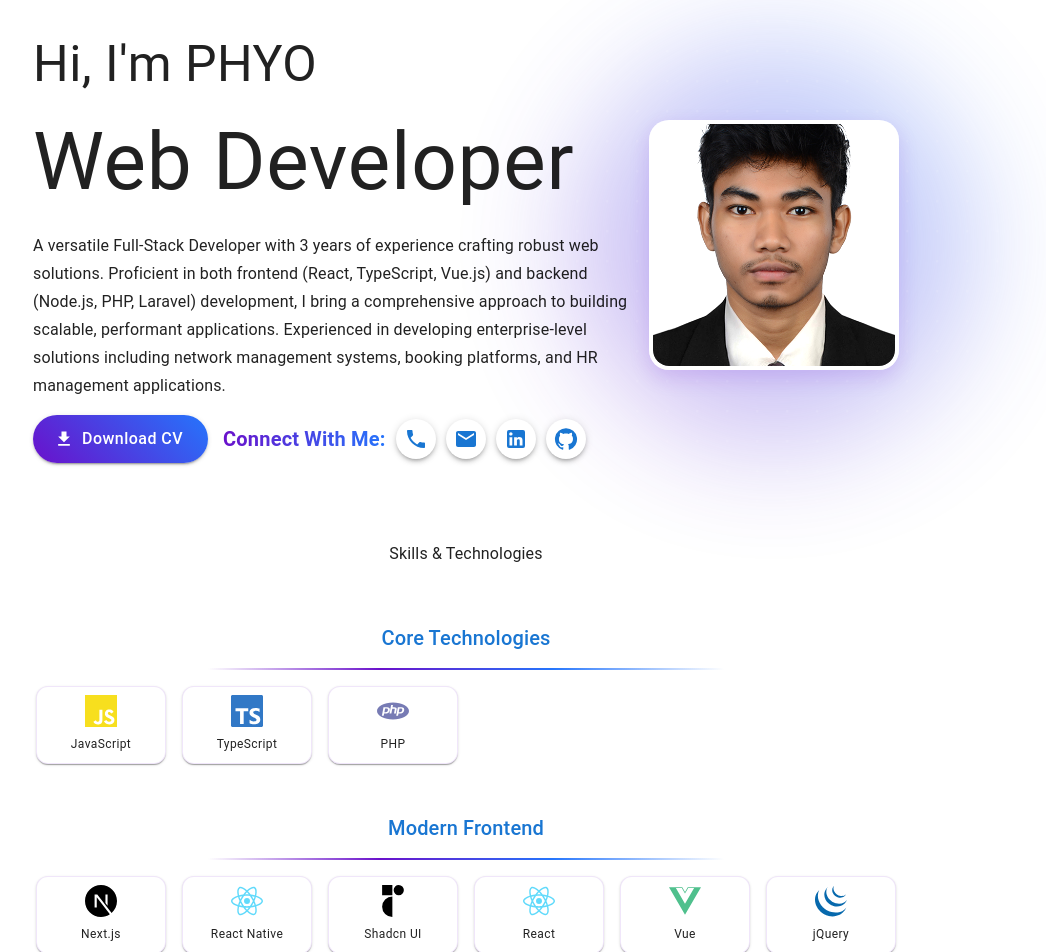
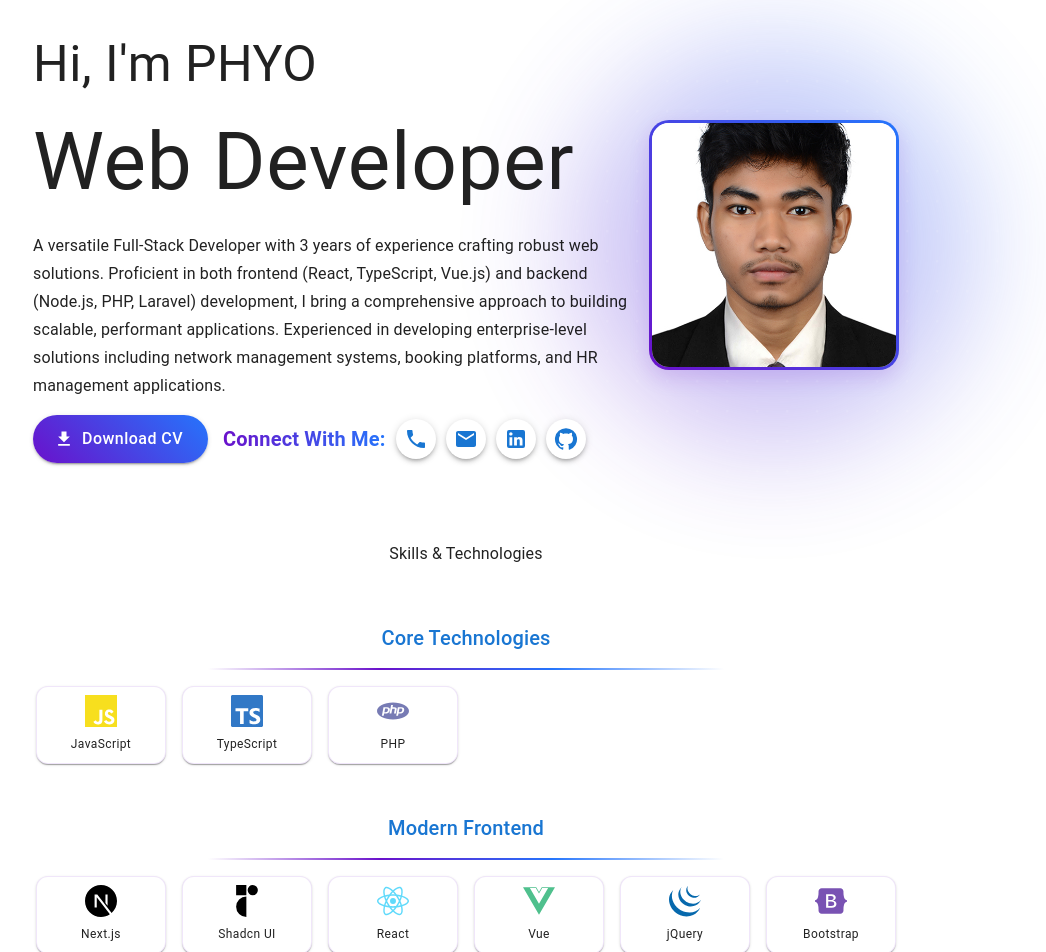
Before and after one commit to phyoewaiaung/phyowaiaung.net, a React (Vite) app: page / in a window 1280 px wide. Shown: the part 100-1052 px from the top of the page, without its empty margins (174-1220 px from the left). Built offline with nearby package versions, Linux system fonts and the light colour scheme.

Commit message:
rollback

```diff
--- a/src/components/Profile.tsx
+++ b/src/components/Profile.tsx
@@ -1,59 +1,10 @@
 import { Box, IconButton, Typography, Button } from "@mui/material";
 import React from "react";
-import { keyframes } from "@mui/material";
 import Grid from "@mui/material/Grid2";
 import { Email, LinkedIn, GitHub, Phone, Download } from "@mui/icons-material";
 
-// Define animations properly
-const gradientAnimation = keyframes`
-  0% {
-    border-image: linear-gradient(45deg, #6a11cb, #2575fc, #6a11cb) 1;
-    transform: rotate(0deg);
-  }
-  50% {
-    border-image: linear-gradient(225deg, #2575fc, #6a11cb, #2575fc) 1;
-    transform: rotate(180deg);
-  }
-  100% {
-    border-image: linear-gradient(45deg, #6a11cb, #2575fc, #6a11cb) 1;
-    transform: rotate(360deg);
-  }
-`;
-
-const glowAnimation = keyframes`
-  0% {
-    box-shadow: 0 0 10px rgba(106, 17, 203, 0.5);
-  }
-  50% {
-    box-shadow: 0 0 30px rgba(37, 117, 252, 0.7);
-  }
-  100% {
-    box-shadow: 0 0 10px rgba(106, 17, 203, 0.5);
-  }
-`;
-
-// Define this missing animation
-const lightningEffect = keyframes`
-  0% {
-    filter: brightness(1);
-  }
-  50% {
-    filter: brightness(1.1);
-  }
-  100% {
-    filter: brightness(1);
-  }
-`;
-
-// Define the interface for contact links
-interface ContactLink {
-  icon: React.ReactNode;
-  label: string;
-  link: string;
-}
-
 const Profile: React.FC = () => {
-  const contactLinks: ContactLink[] = [
+  const contactLinks = [
     {
       icon: <Phone />,
       label: "Phone",
@@ -79,15 +30,13 @@ const Profile: React.FC = () => {
   return (
     <Grid
       container
-      display="flex"
-      justifyContent="center"
-      alignItems="center"
+      display={"flex"}
+      justifyContent={"center"}
+      alignItems={"center"}
       spacing={2}
       sx={{ padding: { xs: "0", md: "40px" } }}
     >
       <Grid
-        xs={12}
-        md={6}
         sx={{
           display: "flex",
           justifyContent: "center",
@@ -211,8 +160,6 @@ const Profile: React.FC = () => {
         </Box>
       </Grid>
       <Grid
-        xs={12}
-        md={6}
         sx={{
           display: "flex",
           justifyContent: "center",
@@ -229,9 +176,6 @@ const Profile: React.FC = () => {
             filter: "blur(60px)",
             opacity: 0.3,
             zIndex: -1,
-          },
-          "& img": {
-            animation: `${lightningEffect} 1.5s infinite`
           }
         }}
       >
@@ -246,8 +190,8 @@ const Profile: React.FC = () => {
               borderRadius: "20px",
               boxShadow: "0 8px 20px rgba(106, 17, 203, 0.15)",
               transition: "all 0.3s ease-in-out",
-              border: "4px solid transparent",
-              background: "white",
+              border: "3px solid transparent",
+              background: "linear-gradient(white, white) padding-box, linear-gradient(45deg, #6a11cb, #2575fc) border-box",
             }}
             onMouseEnter={(e) =>
               (e.currentTarget.style.transform = "scale(1.05)")
--- a/src/components/SkillsComponent.tsx
+++ b/src/components/SkillsComponent.tsx
@@ -71,11 +71,6 @@ const skillCategories: SkillCategory[] = [
         name: "Next.js",
         icon: <SiNextdotjs color="#000000" />,
         link: "https://nextjs.org/",
-      },
-      {
-        name: "React Native",
-        icon: <SiReact color="#61DAFB" />,
-        link: "https://reactnative.dev/",
       },
       {
         name: "Shadcn UI",
```
